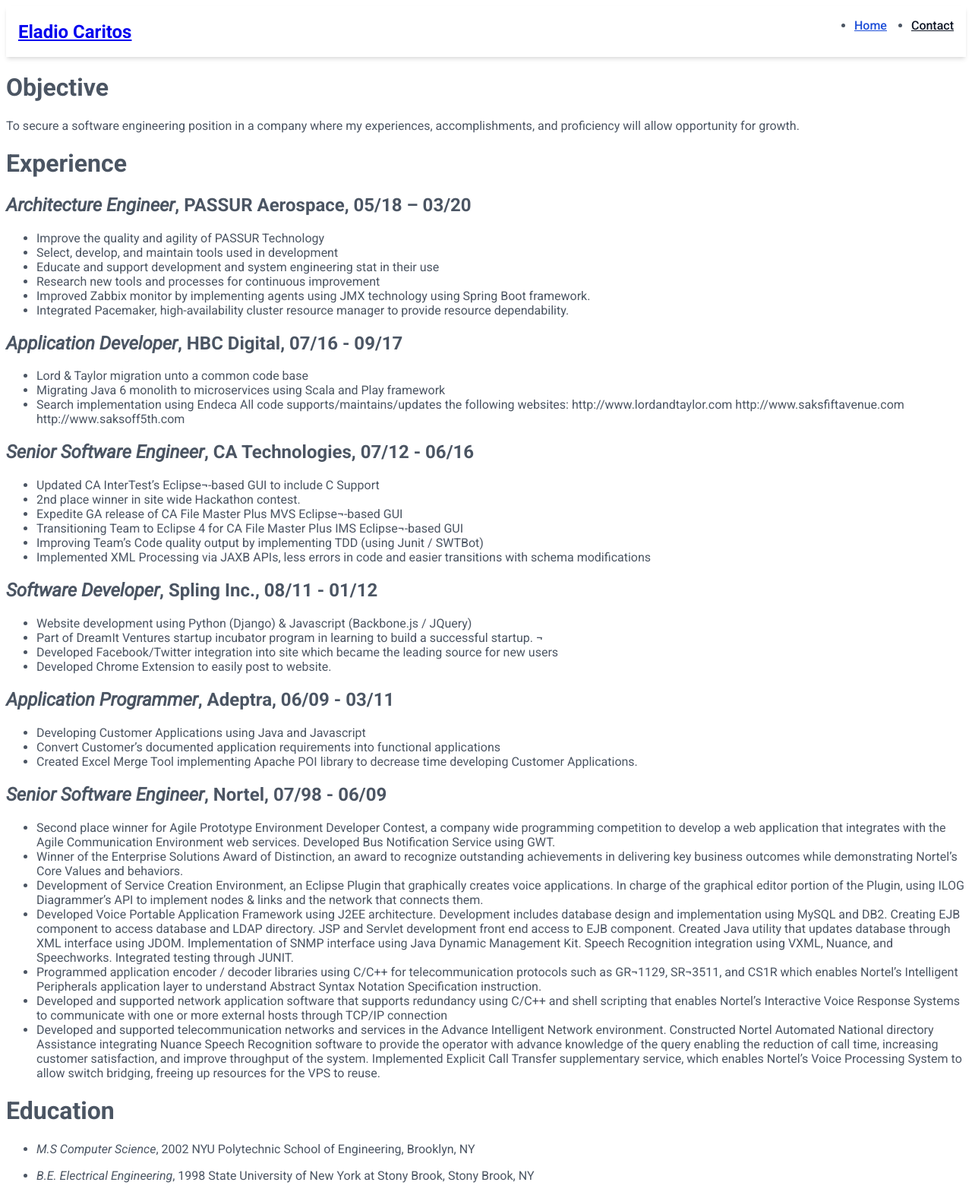
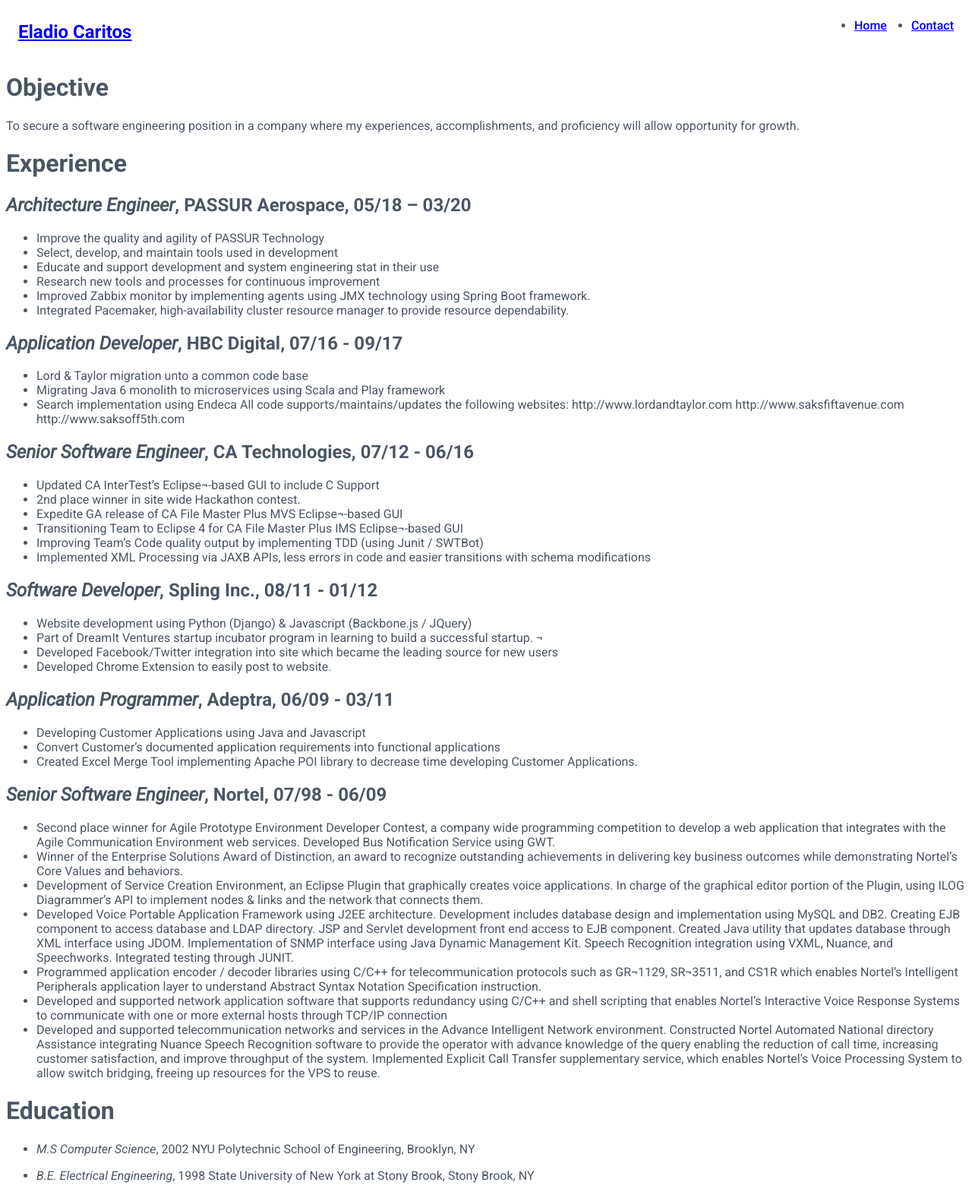
Before and after one commit to caritos/caritos.github.io, a Jekyll site: the page built from resume.md, in a window 1280 px wide. Shown: the whole page at 76% size. Built offline with Jekyll 4.4.1, drawn with Linux system fonts in a browser that asks for light colours; our own code applies the rules of GitHub Pages for plain Markdown files.

Commit message:
removed the color from the nav items.

```diff
--- a/_includes/header.html
+++ b/_includes/header.html
@@ -1,7 +1,7 @@
-<nav class="bg-white border-gray-200 dark:bg-gray-900 shadow-md">
+<nav>
   <div class="max-w-screen-xl flex flex-wrap items-center justify-between mx-auto p-4">
     <a href="/" class="flex items-center">
-        <span class="self-center text-2xl font-semibold whitespace-nowrap dark:text-white">Eladio Caritos</span>
+        <span class="self-center text-2xl font-semibold whitespace-nowrap">Eladio Caritos</span>
     </a>
 
     <button id="navbar-toggle" data-collapse-toggle="navbar-default" type="button" class="inline-flex items-center p-2 w-10 h-10 justify-center text-sm text-gray-500 rounded-lg md:hidden hover:bg-gray-100 focus:outline-none focus:ring-2 focus:ring-gray-200 dark:text-gray-400 dark:hover:bg-gray-700 dark:focus:ring-gray-600" aria-controls="navbar-default" aria-expanded="false">
@@ -11,12 +11,12 @@
         </svg>
     </button>
     <div class="hidden w-full md:block md:w-auto" id="navbar-default">
-      <ul class="font-medium flex flex-col p-4 md:p-0 mt-4 border border-gray-100 rounded-lg bg-gray-50 md:flex-row md:space-x-8 md:mt-0 md:border-0 md:bg-white dark:bg-gray-800 md:dark:bg-gray-900 dark:border-gray-700">
+      <ul class="font-medium flex flex-col p-4 md:p-0 mt-4 rounded-lg md:flex-row md:space-x-8 md:mt-0 md:border-0 ">
         <li>
-          <a href="/" class="block py-2 pl-3 pr-4 text-white bg-blue-700 rounded md:bg-transparent md:text-blue-700 md:p-0 dark:text-white md:dark:text-blue-500" aria-current="page">Home</a>
+          <a href="/" aria-current="page">Home</a>
         </li>
         <li>
-          <a href="/contact" class="block py-2 pl-3 pr-4 text-gray-900 rounded hover:bg-gray-100 md:hover:bg-transparent md:border-0 md:hover:text-blue-700 md:p-0 dark:text-white md:dark:hover:text-blue-500 dark:hover:bg-gray-700 dark:hover:text-white md:dark:hover:bg-transparent">Contact</a>
+          <a href="/contact">Contact</a>
         </li>
       </ul>
     </div>
```
